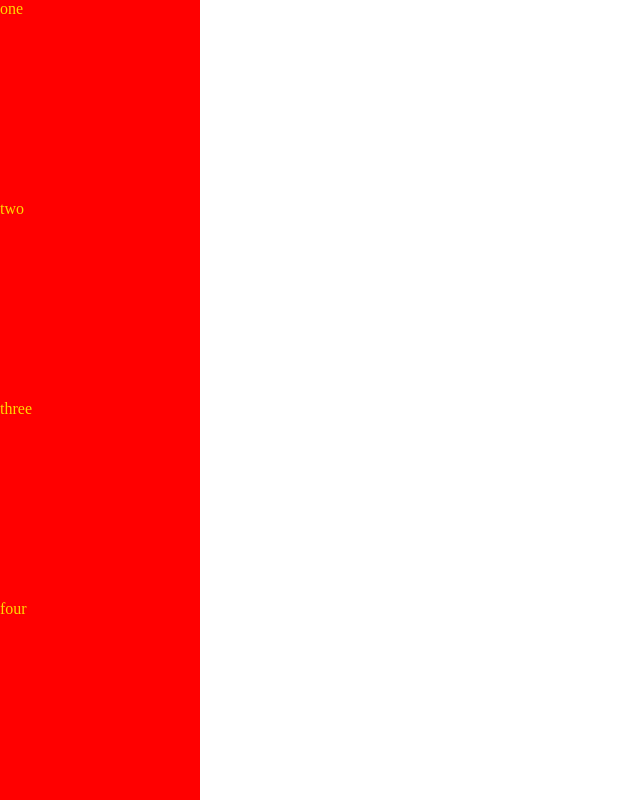
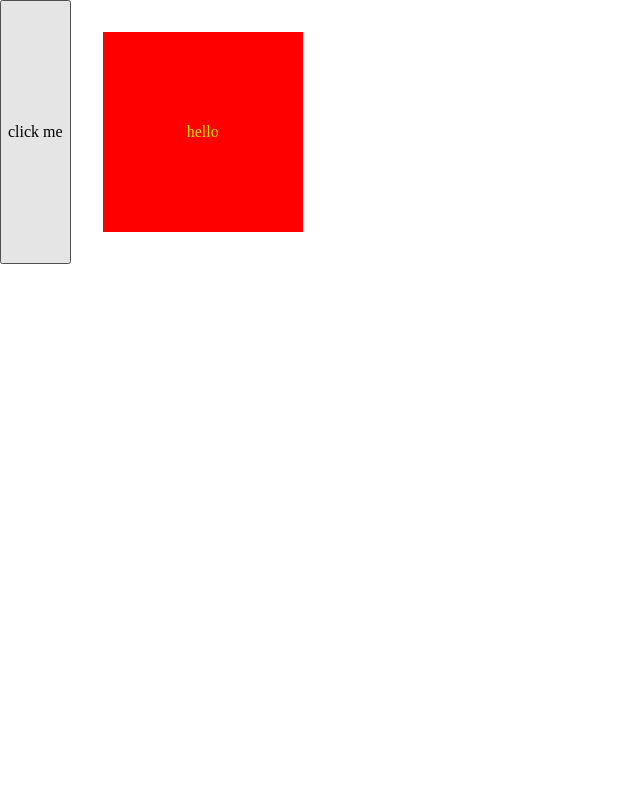
Before and after one commit to zacanger/ts-koa-next-boilerplate, a Next.js app: page / in a window 1280 px wide. Shown: the top 800 px of the page, without its empty margins (0-640 px from the left). Built offline with nearby package versions, Linux system fonts and the light colour scheme.

Commit message:
feat: add fetch example

```diff
--- a/package.json
+++ b/package.json
@@ -44,6 +44,7 @@
     "typescript"
   ],
   "dependencies": {
+    "fetchyeah": "3.0.9",
     "humps": "2.0.1",
     "koa": "2.11.0",
     "koa-body": "4.1.1",
--- a/src/pages/index.tsx
+++ b/src/pages/index.tsx
@@ -1,16 +1,25 @@
 import * as React from 'react'
+import { getJson } from 'fetchyeah'
 import styled from 'styled-components'
+
+type Strings = {
+  strings: string[]
+}
 
 const Item = styled.div`
   width: 200px;
   height: 200px;
   background-color: red;
   color: gold;
+  margin: 32px;
+  display: flex;
+  justify-content: center;
+  align-items: center;
 `
 
-const Items = () => (
+const Items = ({ strings }: Strings) => (
   <React.Fragment>
-    {['one', 'two', 'three', 'four', 'five'].map((el: string) => (
+    {strings.map((el: string) => (
       <Item key={el}>{el}</Item>
     ))}
   </React.Fragment>
@@ -18,14 +27,29 @@ const Items = () => (
 
 const Wrapper = styled.main`
   display: flex;
-  flex-direction: column;
-  flex-wrap: nowrap;
+  flex-direction: row;
+  flex-wrap: wrap;
 `
 
-const Index = () => (
-  <Wrapper>
-    <Items />
-  </Wrapper>
-)
+export default class Index extends React.Component<{}, Strings> {
+  state = {
+    strings: ['hello'],
+  }
 
-export default Index
+  handleClick = () => {
+    getJson('/api/strings')
+      // @ts-ignore
+      .then((res: string[]) => {
+        this.setState({ strings: res })
+      })
+  }
+
+  render() {
+    return (
+      <Wrapper>
+        <button onClick={this.handleClick}>click me</button>
+        <Items strings={this.state.strings} />
+      </Wrapper>
+    )
+  }
+}
```
Also changed, not shown: 2 other files (tests, documents, lock files or other folders).
